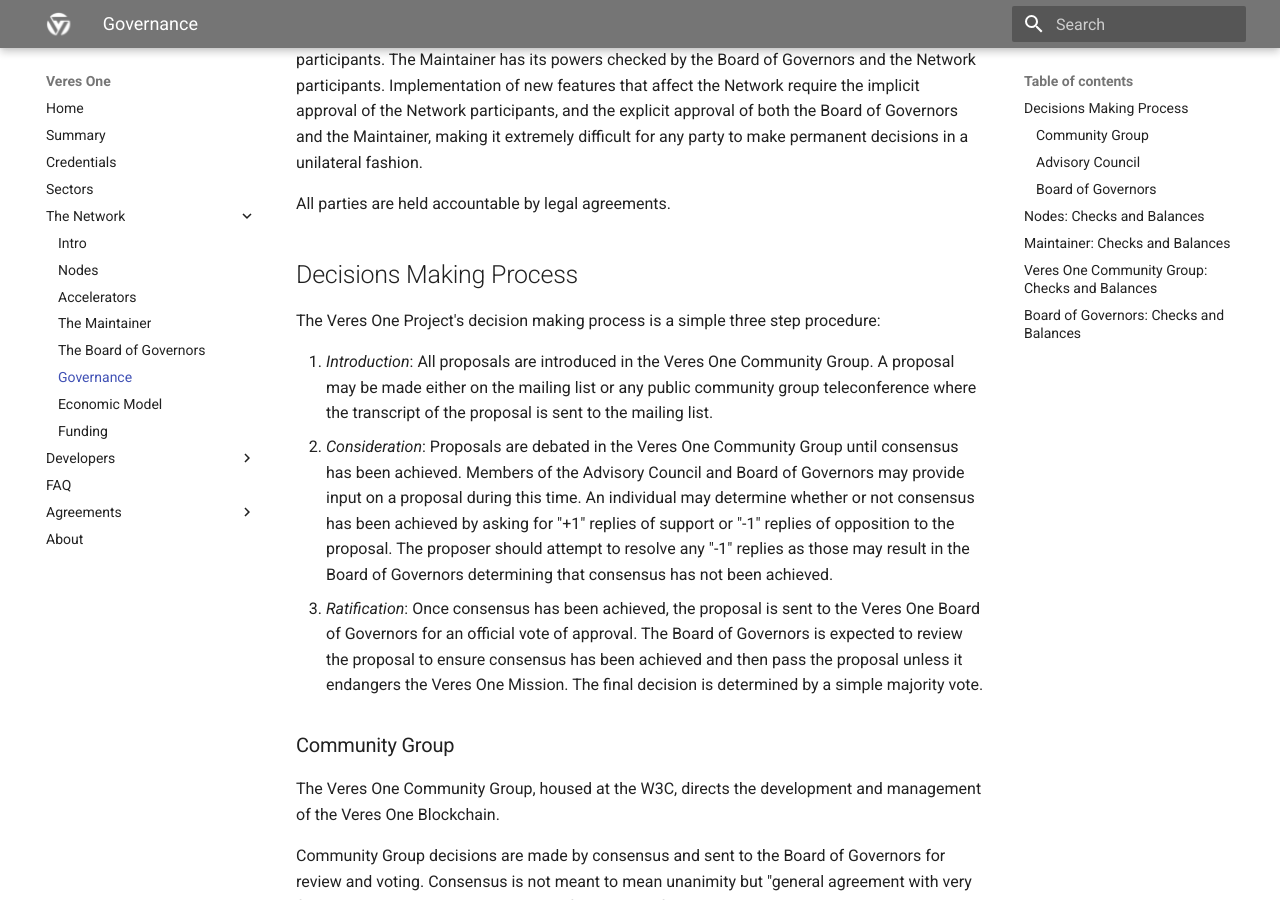
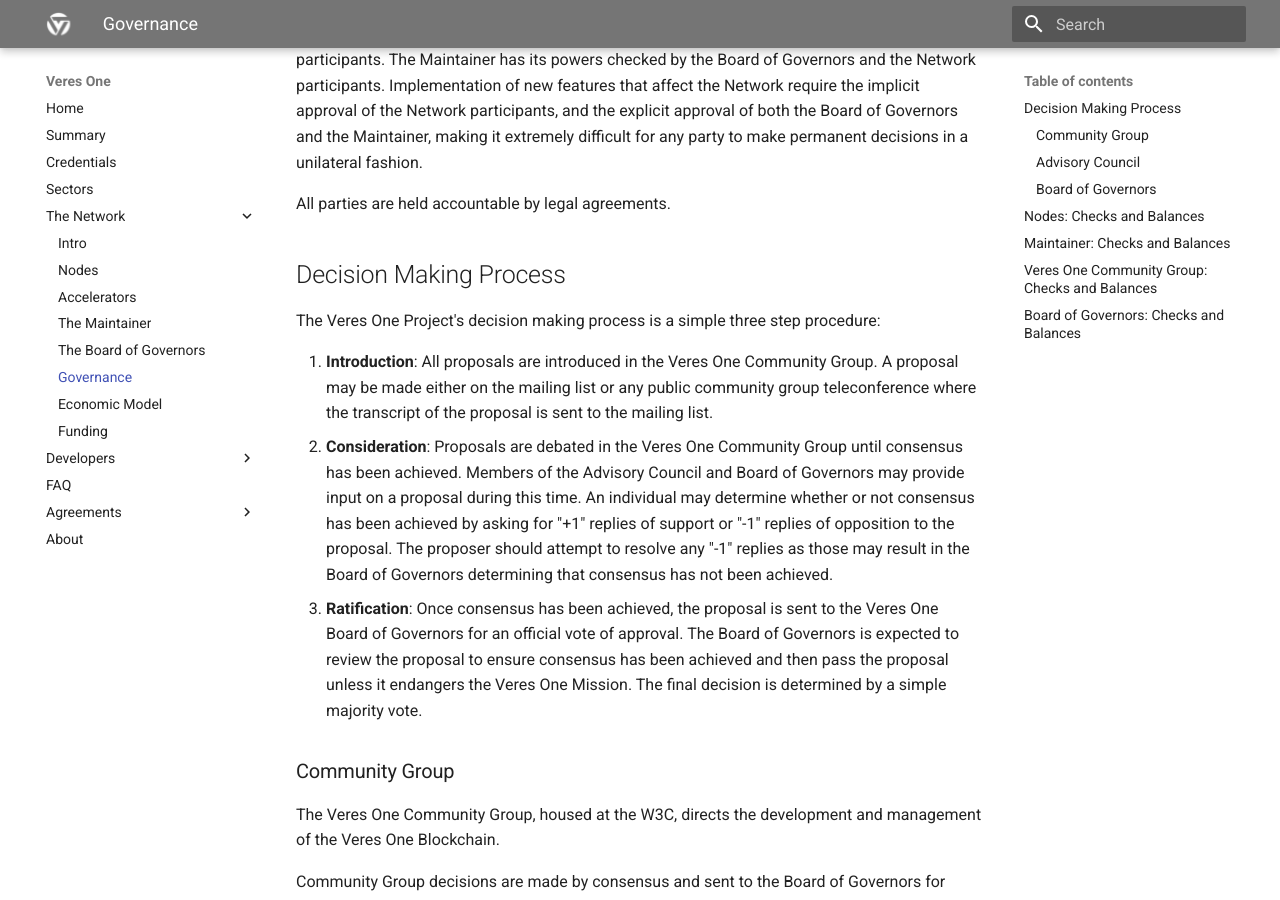
Before and after one commit to veres-one/docs.veres.one, an MkDocs documentation site: the page built from docs/network/governance.md, in a window 1280 px wide and 900 px high, scrolled down 442 px. Built offline with MkDocs 1.6.1 and Material for MkDocs 9.7.7, drawn with Linux system fonts in a browser that asks for light colours; old or Windows-style settings are respelled for this version of MkDocs.

Commit message:
Minor changes to decision making process.

```diff
--- a/docs/network/governance.md
+++ b/docs/network/governance.md
@@ -26,16 +26,16 @@ unilateral fashion.
 
 All parties are held accountable by legal agreements.
 
-## Decisions Making Process
+## Decision Making Process
 
 The Veres One Project's decision making process is a simple three step
 procedure:
 
-1. *Introduction*: All proposals are introduced in the Veres One Community
+1. **Introduction**: All proposals are introduced in the Veres One Community
    Group. A proposal may be made either on the mailing list or any public
    community group teleconference where the transcript of the proposal is
    sent to the mailing list.
-2. *Consideration*: Proposals are debated in the Veres One Community Group
+2. **Consideration**: Proposals are debated in the Veres One Community Group
    until consensus has been achieved. Members of the Advisory Council and
    Board of Governors may provide input on a proposal during this time. An
    individual may determine whether or not consensus has been achieved by
@@ -43,7 +43,7 @@ procedure:
    proposal. The proposer should attempt to resolve any "-1" replies as those
    may result in the Board of Governors determining that consensus has not
    been achieved.
-3. *Ratification*: Once consensus has been achieved, the proposal is sent to
+3. **Ratification**: Once consensus has been achieved, the proposal is sent to
    the Veres One Board of Governors for an official vote of approval. The
    Board of Governors is expected to review the proposal to ensure consensus
    has been achieved and then pass the proposal unless it endangers the
```
